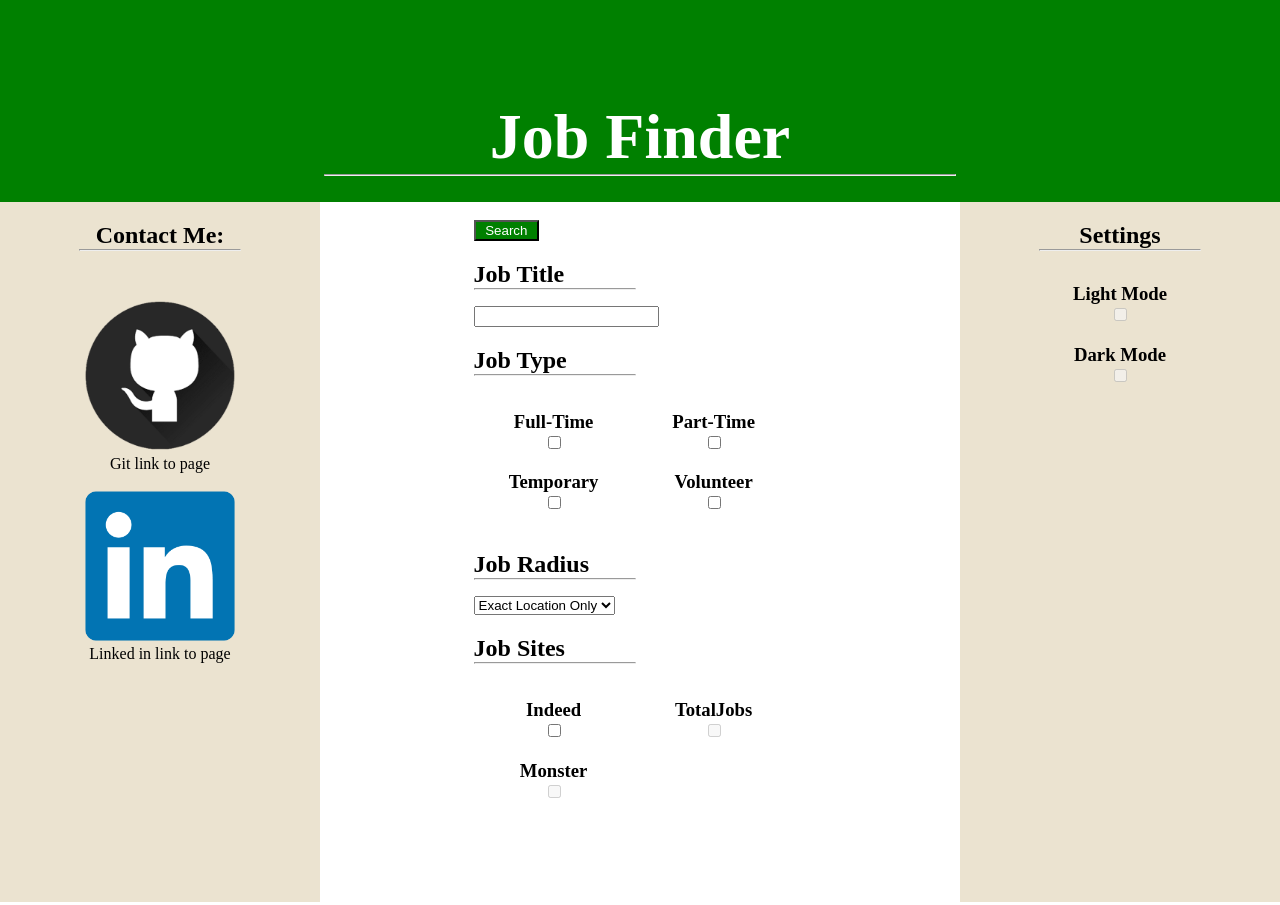
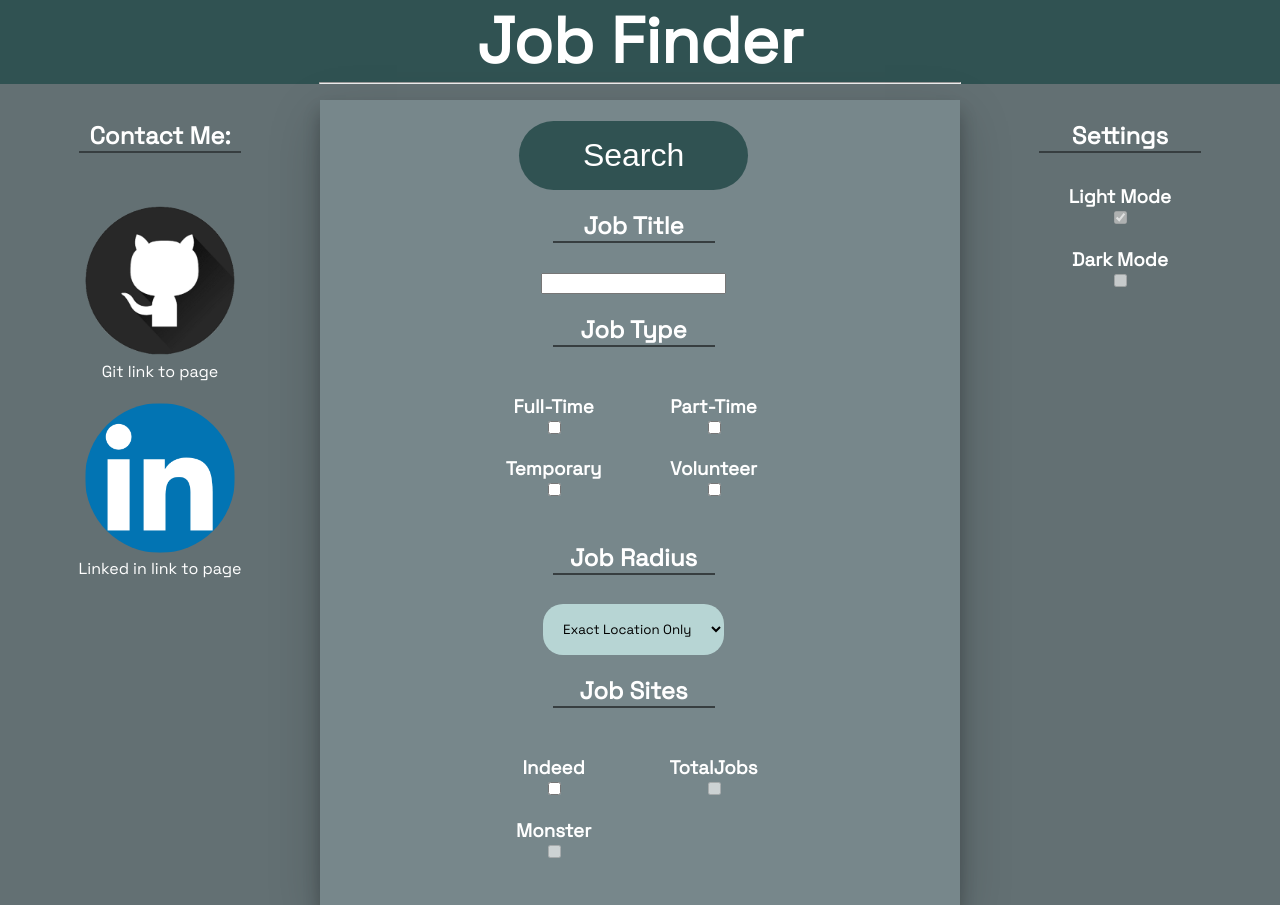
Before and after one commit to FrostGreg/job-finder, a Django app: page / in a window 1280 px wide. Run offline with Django 3.2, Linux system fonts and the light colour scheme.

Commit message:
styled website

```diff
--- a/jobfinder/main/static/css/style.css
+++ b/jobfinder/main/static/css/style.css
@@ -1,5 +1,9 @@
+@import url('https://fonts.googleapis.com/css2?family=Space+Grotesk&display=swap');
 body {
   margin: 0;
+  font-family:'Space Grotesk', sans-serif;
+  background-color:rgb(99 112 115);
+  color:white;
 }
 
 hr {
@@ -15,14 +19,25 @@ h3 {
   margin-bottom: 0;
 }
 
+img {
+  transition-duration:0.7s;
+  border:none;
+  border-radius:100px;
+
+}
+
+img:hover {
+  box-shadow: 0 12px 16px 0 rgba(0,0,0,0.24), 0 17px 50px 0 rgba(0,0,0,0.19);
+  border-radius:20px;
+  background-color:rgb(48 82 82);
+}
+
 .heading {
   color: white;
   font-size: 200%;
   text-align: center;
-  background-color: green;
-  padding: 10px;
+  background-color: rgb(48,82,82);
   margin: 0;
-  padding-top: 50px;
 }
 
 .container {
@@ -32,30 +47,87 @@ h3 {
   margin: 0;
   padding: 0;
   border: 0;
-  background-color: rgb(235, 227, 208);
-  height: 700px;
+  background-color: inherit;
 }
 
 .search {
-  background-color: green;
+  background-color: rgb(48,82,82);
   color: white;
-  padding-left: 3%;
-  padding-right: 3%;
+  padding:5% 20%;
+  font-size:200%;
+  border: none;
+  cursor: pointer;
+  border-radius: 40px;
+  display: inline-block;
+  transition: 0.9s;
+}
+
+.search span {
+  cursor: pointer;
+  display: inline-block;
+  position: relative;
+  transition: 0.9s;
+  left: -0px;
+}
+
+.search:hover {
+  background-color:rgb(33 56 56);
+  border-radius:12px;
+  box-shadow: 0 12px 16px 0 rgba(0,0,0,0.24), 0 17px 50px 0 rgba(0,0,0,0.19);
+}
+
+.search:hover span{
+  left:-20px;
+  transition-duration:0.9s;
+}
+
+.search span:after{
+  content:'\00bb';
+  opacity:0;
+  position: absolute;
+  transition-duration:0.9s;
+  top: 0;
+  right: -45px;
+}
+
+.search:hover span:after {
+  opacity:1;
+  right: -30px;
 }
 
 .hr-contain {
-  float: left;
+  border:1px solid rgb(55,62,64);
 }
 
 .container-title-underline {
   margin-bottom: 10%;
+  border:1px solid rgb(55,62,64);
+}
+
+.selection {
+  padding:5% 5%;
+  border:none;
+  border-radius:20px;
+  font-family:inherit;
+  background-color:rgb(183,213,212);
+  transition:0.9s;
+}
+
+.selection:hover {
+  background-color:rgb(163 191 190);
+  border-radius:5px;
+  box-shadow: 0 12px 16px 0 rgba(0,0,0,0.24), 0 17px 50px 0 rgba(0,0,0,0.19);
+}
+
+.selection:focus-visible {
+  outline:none;
 }
 
 #center-column {
-  background-color: white;
+  background-color: rgb(119,135,139);
   padding-left: 12%;
   padding-right: 13%;
-  text-align: left;
+  box-shadow: 0 12px 16px 0 rgba(0,0,0,0.24), 0 17px 50px 0 rgba(0,0,0,0.19);
 }
 
 #title {
--- a/jobfinder/main/templates/main/home.html
+++ b/jobfinder/main/templates/main/home.html
@@ -3,76 +3,76 @@
 <head>
     <title>Job Finder</title>
     {% load static %}
-    <link type="text/css" rel="stylesheet" href="{% static 'css/style.css' %}" />
-    <meta name="author" content="Gregory Frost" />
-    <meta name="viewport" content="width=device-width, initial-scale=1.0" />
+    <link type="text/css" rel="stylesheet" href="{% static 'css/style.css' %}"/>
+    <meta name="author" content="Gregory Frost"/>
+    <meta name="viewport" content="width=device-width, initial-scale=1.0"/>
 </head>
 <body>
 <div class="heading">
     <h1 class="heading" id="title">Job Finder</h1>
-      <hr />
+    <hr/>
 </div>
 <div id="left-column" class="container" style="float: left">
     <h2>Contact Me:</h2>
-      <hr class="container-title-underline" />
-      <br />
+    <hr class="container-title-underline"/>
+    <br/>
     <a href="https://github.com/FrostGreg">
-        <img src="{% static 'git-logo.png'%}" width=150 height= 150 alt="Github logo">
-      </a><br />
-      Git link to page<br />
-      <br />
+        <img src="{% static 'git-logo.png'%}" width=150 height=150 alt="Github logo">
+    </a><br/>
+    Git link to page<br/>
+    <br/>
     <a href="https://linkedin.com/in/greg-frost-702b00215">
-        <img src="{% static 'linked-logo.png'%}" width=150 height= 150 alt="LinkedIn logo">
+        <img src="{% static 'linked-logo.png'%}" width=150 height=150 alt="LinkedIn logo">
     </a>
-      <br />
-      Linked in link to page<br />
+    <br/>
+    Linked in link to page<br/>
 </div>
 <div id="center-column" class="container">
-      <form method="post" action="result">
-        {% csrf_token %}
-        <br /><button type="submit" value="Search" id="search-top" name="search" class="search" >Search</button>
-        <br />
+    <form method="get" action="result">
+        <br/>
+        <button type="submit" value="search" id="search-top" name="search" class="search"><span>Search</span></button>
+        <br/>
         <h2>Job Title</h2>
-        <hr class="hr-contain" />
-        <br />
-        <input type="text" id="job-title" name="job-title" value="" /><br />
+        <hr class="hr-contain"/>
+        <br/>
+        <input type="text" class="input-text" id="job-title" name="job-title" value=""/><br/>
         <h2>Job Type</h2>
-        <hr class="hr-contain" />
-        <br />
+        <hr class="hr-contain"/>
+        <br/>
         <div
                 id="job-type"
                 style="display: inline-flex; text-align: center; width: 100%"
         >
             <div id="jt-left" style="float: left; width: 50%">
                 <h3>Full-Time</h3>
-            <input id="full-time" name="c-full" type="checkbox" />
+                <input id="full-time" class="tick" name="c-full" type="checkbox"/>
                 <h3>Temporary</h3>
-            <input id="temporary" name="c-temp" type="checkbox" />
+                <input id="temporary" class="tick" name="c-temp" type="checkbox"/>
             </div>
             <div id="jt-right" style="float: right; width: 50%">
                 <h3>Part-Time</h3>
-            <input id="part-time" name="c-part" type="checkbox" />
+                <input id="part-time" class="tick" name="c-part" type="checkbox"/>
                 <h3>Volunteer</h3>
-            <input id="volunteer" name="c-vol" type="checkbox" />
+                <input id="volunteer" class="tick" name="c-vol" type="checkbox"/>
             </div>
         </div>
 
-        <br />
-        <br />
+        <br/>
+        <br/>
         <h2>Job Radius</h2>
-        <hr class="hr-contain" />
-        <br />
-        <select id="radius" name="radius">
+        <hr class="hr-contain"/>
+        <br/>
+        <select id="radius" class="selection" name="radius">
             <option value="0">Exact Location Only</option>
             <option value="5">5 Miles</option>
             <option value="10">10 Miles</option>
             <option value="25">25 Miles</option>
         </select>
 
-        <br />
+        <br/>
         <h2>Job Sites</h2>
-        <hr class="hr-contain" />
-        <br />
+        <hr class="hr-contain"/>
+        <br/>
 
         <div
                 id="job-sites"
@@ -80,30 +80,30 @@
         >
             <div id="js-left" style="float: left; width: 50%">
                 <h3>Indeed</h3>
-            <input id="indeed" name="c-indeed" type="checkbox" />
+                <input id="indeed" name="c-indeed" type="checkbox"/>
                 <h3>Monster</h3>
-            <input id="monster" name="c-monster" type="checkbox" disabled />
+                <input id="monster" name="c-monster" type="checkbox" disabled/>
             </div>
             <div id="js-right" style="float: right; width: 50%">
                 <h3>TotalJobs</h3>
-            <input id="totaljobs" name="c-totaljobs" type="checkbox" disabled />
+                <input id="totaljobs" name="c-totaljobs" type="checkbox" disabled/>
             </div>
         </div>
 
-        <br />
+        <br/>
 
-        <br />
+        <br/>
 
-        <br />
+        <br/>
     </form>
 </div>
 <div id="right-column" class="container" style="float: right">
     <h2>Settings</h2>
-      <hr class="container-title-underline" />
+    <hr class="container-title-underline"/>
     <h3>Light Mode</h3>
-      <input id="light" type="checkbox" disabled />
+    <input id="light" class="tick" type="checkbox" checked disabled/>
     <h3>Dark Mode</h3>
-      <input id="dark" type="checkbox" disabled />
+    <input id="dark" class="tick" type="checkbox" disabled/>
 </div>
 </body>
 </html>
--- a/jobfinder/main/urls.py
+++ b/jobfinder/main/urls.py
@@ -3,5 +3,5 @@ from django.urls import path
 from . import views
 
 urlpatterns = [
-    path("", views.index, name="index")
+    path("", views.index, name="index"),
 ]
--- a/jobfinder/main/views.py
+++ b/jobfinder/main/views.py
@@ -5,31 +5,23 @@ from .classes.main import IndeedSearch
 # Create your views here.
 
 def index(response):
-    if response.method == "POST":
-        if response.POST.get("search"):
+    if response.method == "GET":
+        if response.GET.get("search"):
             return result(response)
     return render(response, "main/home.html", {})
 
 
 def result(response):
-    title = response.POST.get("job-title")
-    radius = response.POST.get("radius")
-
-
-
-    job_types = []
+    title = response.GET.get("job-title")
+    radius = response.GET.get("radius")
     jobs = []
-
-    if response.POST.get("c-full"):
-        job_types.append("fulltime")
-    if response.POST.get("c-part"):
-        job_types.append("parttime")
-    if response.POST.get("c-vol"):
-        job_types.append("volunteer")
-
-    for job_type in job_types:
-        new = IndeedSearch("Newark-on-Trent", job_type=job_type, title=title, radius=radius)
-        jobs += new.get_links()
+    check_to_type = {"c-full": "fulltime",
+                     "c-part": "parttime",
+                     "c-vol": "volunteer"}
+    for element in response.GET:
+        if element in check_to_type:
+            new = IndeedSearch("Newark-on-Trent", job_type=check_to_type[element], title=title, radius=radius)
+            jobs += new.get_links()
 
     new = IndeedSearch("Newark-on-Trent", title=title, radius=radius)
     jobs += new.get_links()
```
Lines whose indentation alone changed are shown as unchanged.
